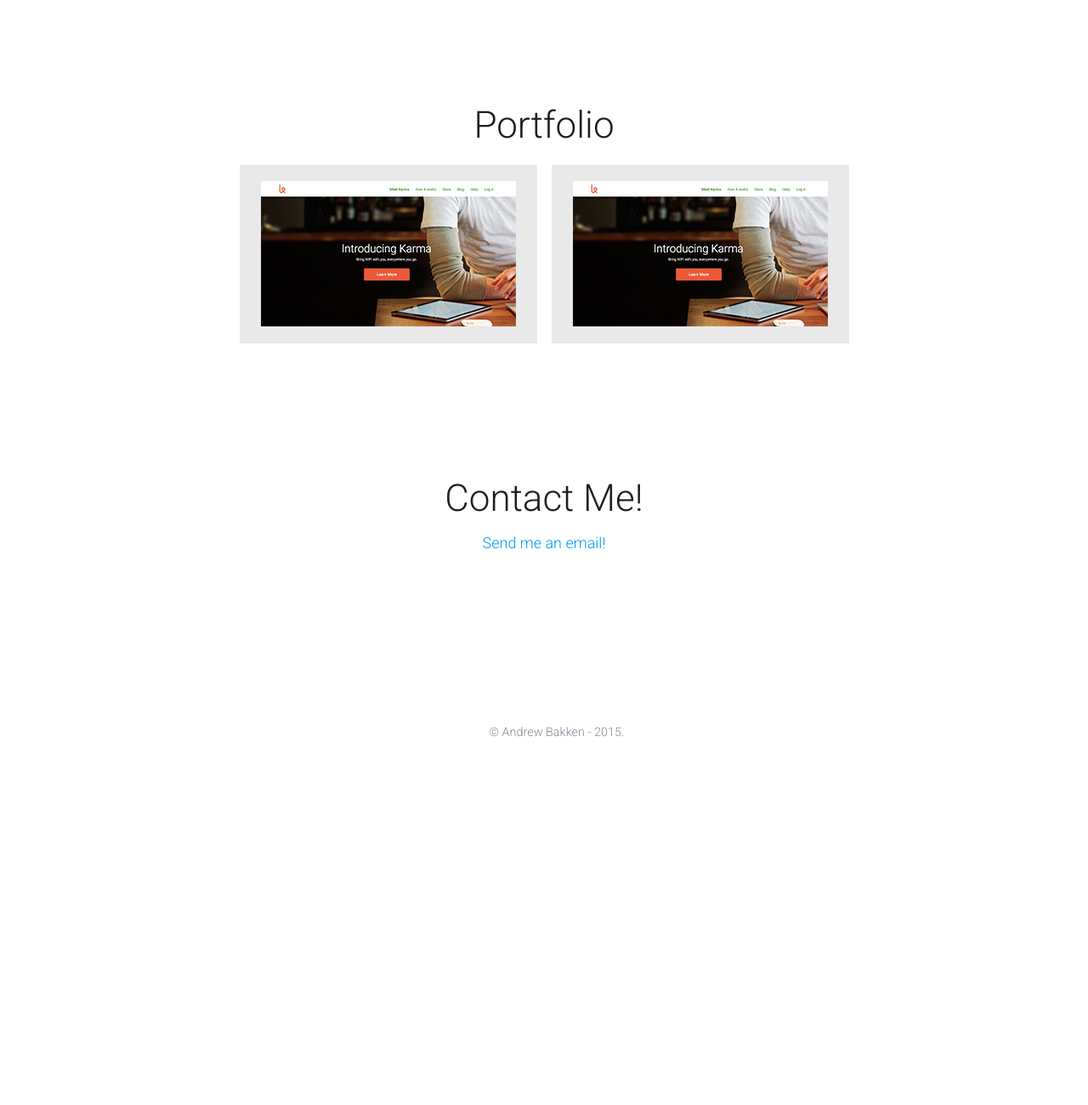
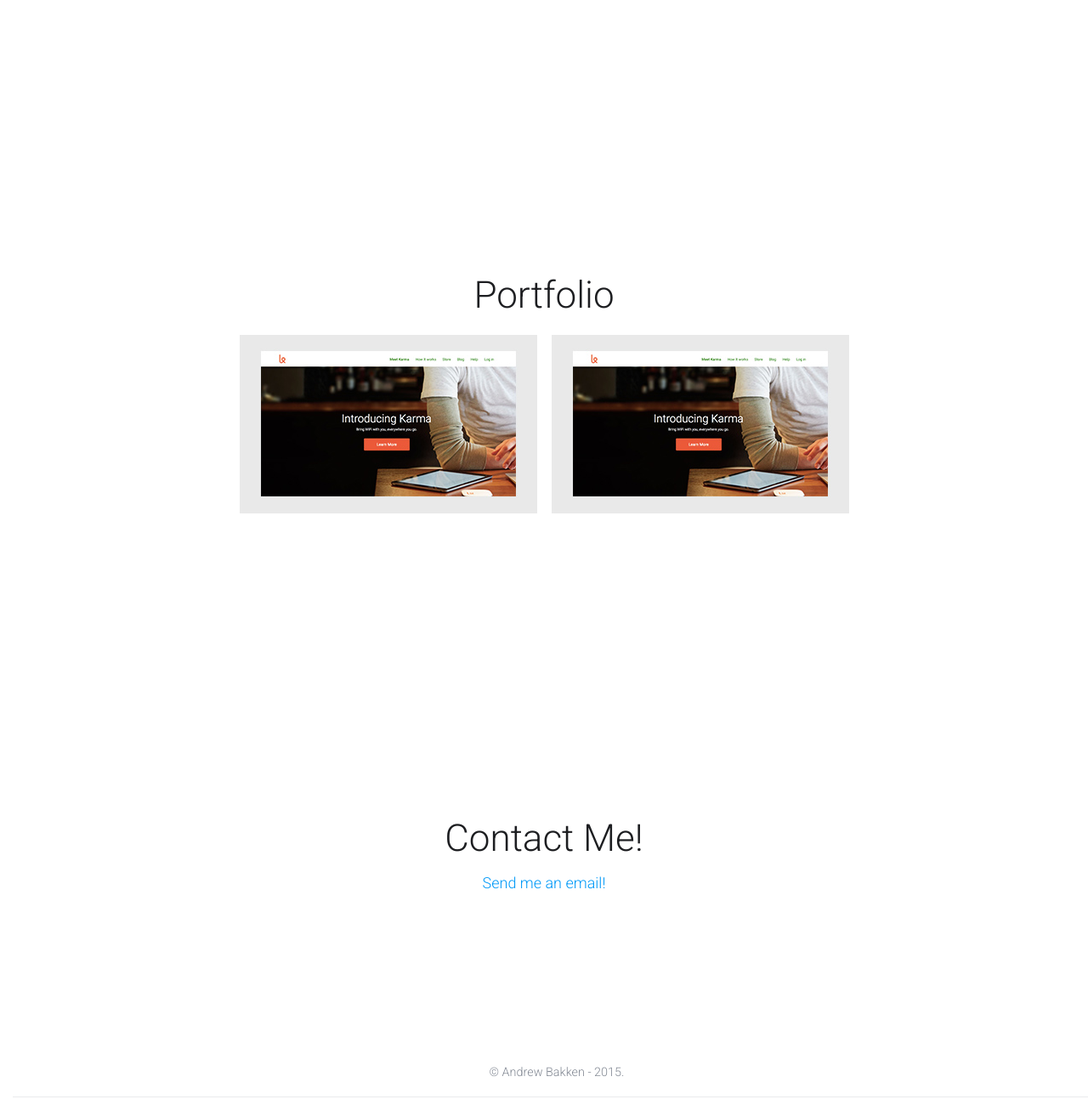
Before and after one commit to andrewbakken/portfolio, a plain HTML site: page index.html in a window 1280 px wide. Shown: the part 1460-2760 px from the top of the page at 85% size. Before the commit the page ends 2479 px from the top, so only its background shows below. Drawn offline with Linux system fonts and the light colour scheme.

Commit message:
portfolio done - rough draft 2

```diff
--- a/css/style.css
+++ b/css/style.css
@@ -269,6 +269,10 @@ cursor: pointer;
 color: #55acee;
 }
 
+.cases h1 {
+    margin-top:200px;
+}
+
 .social .copy {
 font-size: 0.9rem;
 font-weight: 300;
@@ -288,3 +292,6 @@ color: #4c66a4;
 .social .instagram {
 color: #3f729b;
 }
+.copy {
+    margin-top:55px;
+}
--- a/index.html
+++ b/index.html
@@ -10,7 +10,6 @@
 	<title>Andrew Bakken's Portfolio</title>
 </head>
 <body>
-<a name="home"></a>
 	<nav class="top-navigation">
         <div class="content"><a href="#home"> <img class="logo" src="images/AB-testing-s.png" alt="Logo Image" ></a>
 		<ul class="links">
@@ -20,6 +19,7 @@
 		</ul>
         </div>
     </nav>
+    <a name="home"></a>
     <section class="introduction">
 	    <div class="content">
 		    <h1>Howdy, I'm Andrew</h1>
@@ -29,7 +29,7 @@
     <a name="aboutme"></a>
     <section class="cases">
     	<div class="content">
-    		<h1>My name means:</h1>
+    		<h2>My name means:</h2>
 		    <h3>From the Greek name Ανδρεας (Andreas), which was derived from ανηρ (aner) "man" (genitive ανδρος (andros) "of a man"). </h3>
 			<h6><a href="www.kabalarians.com/cfm/what-does-my-name-mean.cfm"> Find out what your name means!</a></h6>
 		</div>
@@ -70,6 +70,7 @@
     <div class="content">
         <span class="copy">
                 © Andrew Bakken - 2015.
+                <hr>
             </span>
     </div>
 	</footer>
```
